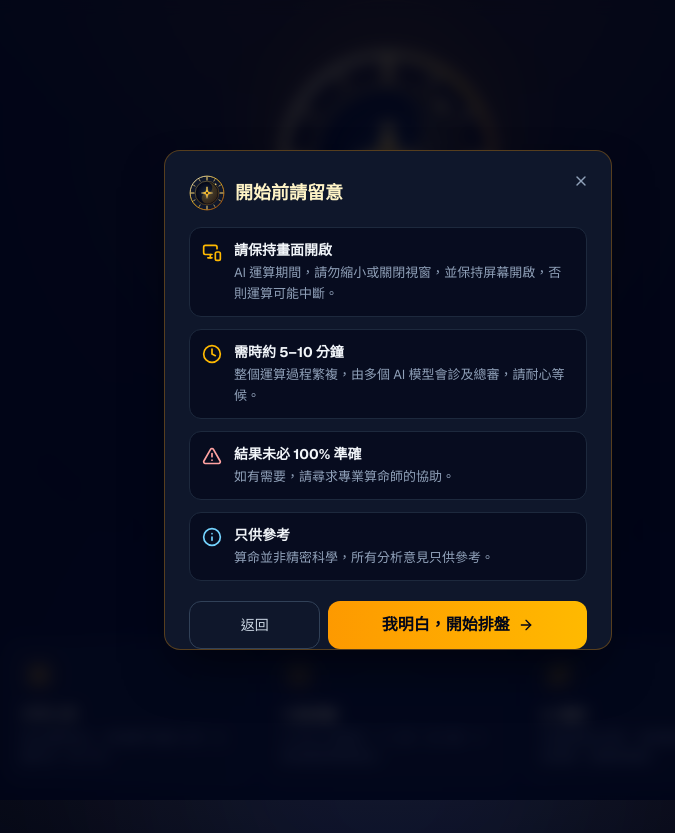
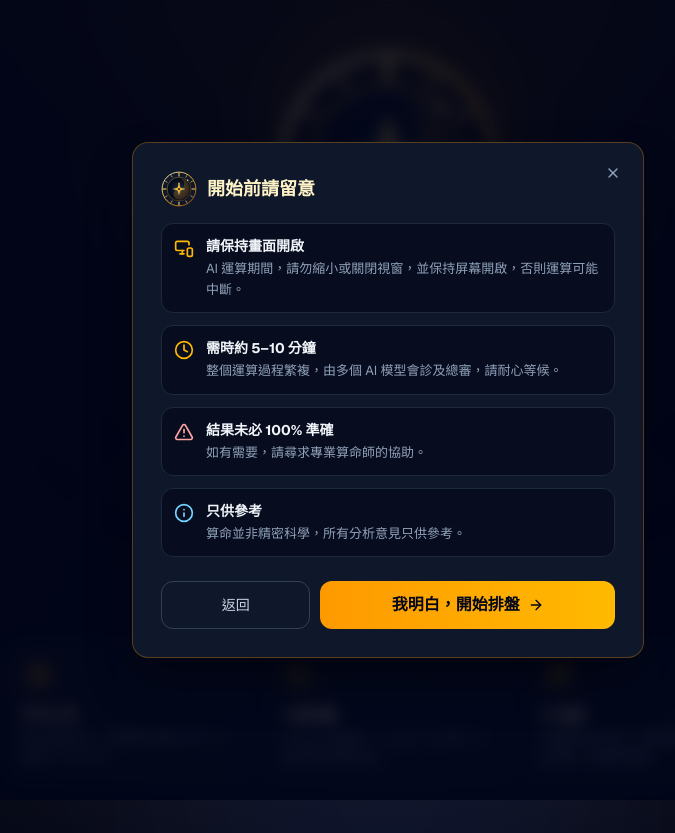
Before and after one commit to hello0507hk/calyourlife, a Next.js app: page / in a window 1280 px wide. Both pictures are taken after a click on the button "開始排盤". Shown: the whole page, without its empty margins (252-927 px from the left). Built offline with nearby package versions, Linux system fonts and the light colour scheme; what astronomy-engine would draw is missing.

Commit message:
Enlarge entry notice dialog and fix bottom padding
Co-authored-by: Cursor <cursoragent@cursor.com>

```diff
--- a/app/page.tsx
+++ b/app/page.tsx
@@ -302,7 +302,7 @@ function EntryNotice({ onConfirm, onClose }: { onConfirm: () => void; onClose: (
         aria-modal="true"
         aria-labelledby="entry-notice-title"
         onClick={(e) => e.stopPropagation()}
-        className="pb-safe relative w-full max-w-md rounded-2xl border border-amber-500/30 bg-slate-900 p-5 text-left shadow-2xl shadow-black/50 sm:p-6"
+        className="relative max-h-[calc(100svh-1.5rem)] w-full max-w-lg overflow-y-auto rounded-2xl border border-amber-500/30 bg-slate-900 px-5 pt-6 pb-[calc(1.5rem+env(safe-area-inset-bottom))] text-left shadow-2xl shadow-black/50 sm:px-7 sm:pt-7 sm:pb-7"
       >
         <button
           type="button"
@@ -332,7 +332,7 @@ function EntryNotice({ onConfirm, onClose }: { onConfirm: () => void; onClose: (
           ))}
         </ul>
 
-        <div className="mt-5 flex flex-col-reverse gap-2 sm:flex-row">
+        <div className="mt-6 flex flex-col-reverse gap-2.5 sm:flex-row">
           <button
             type="button"
             onClick={onClose}
```
